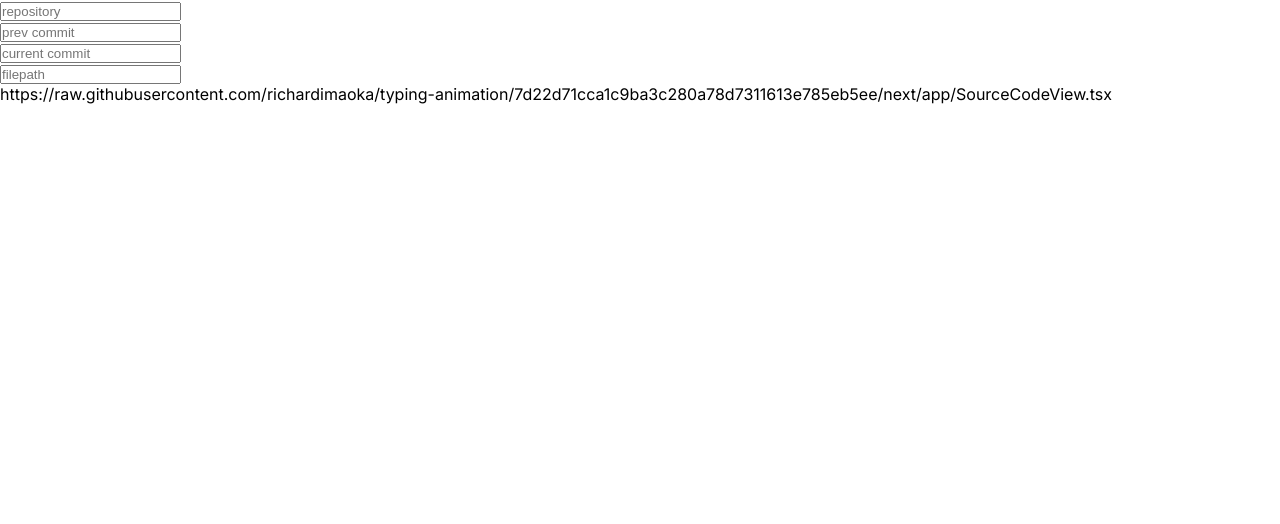
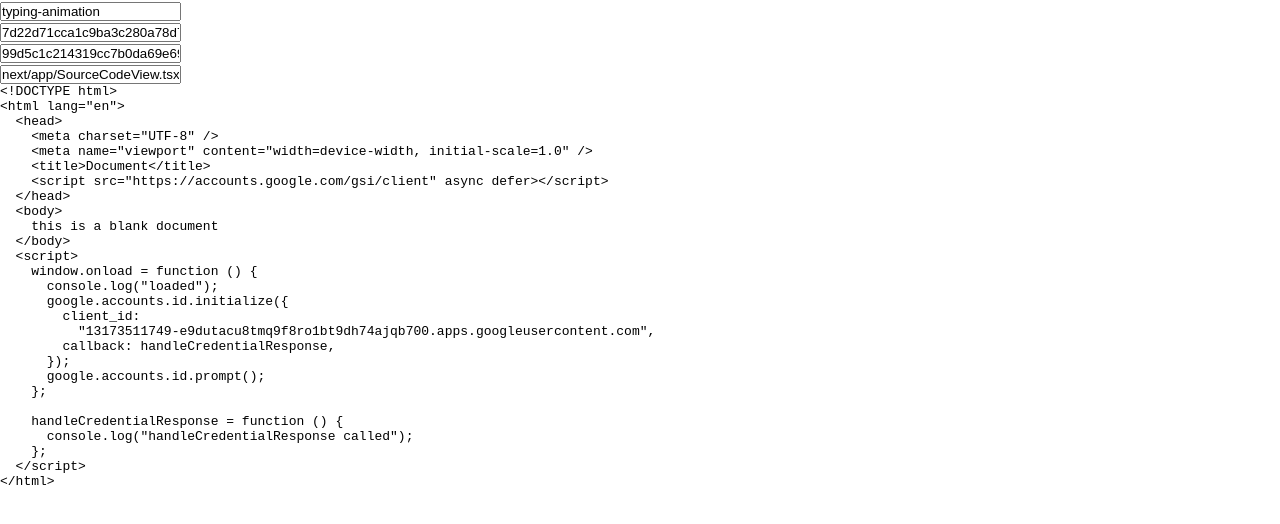
Before and after one commit to richardimaoka/typing-animation, a Next.js app in the folder next/: page / in a window 1280 px wide. Shown: the top 524 px of the page. Built offline with nearby package versions, Linux system fonts and the light colour scheme; no server answers.

Commit message:
in progress

```diff
--- a/next/app/page.tsx
+++ b/next/app/page.tsx
@@ -1,6 +1,6 @@
 "use client";
 
-import { useState } from "react";
+import { useEffect, useState } from "react";
 import { Chunk, SourceCodeView } from "./SourceCodeView";
 
 interface State {
@@ -67,12 +67,24 @@ export default function Home() {
   </script>
 </html>`;
 
+  useEffect(() => {
+    const a = fetch(
+      `https://raw.githubusercontent.com/richardimaoka/${state.repository}/${state.prevCommit}/${state.filepath}`
+    ).then((response) => response.text());
+    const b = fetch(
+      `https://raw.githubusercontent.com/richardimaoka/${state.repository}/${state.currentCommit}/${state.filepath}`
+    ).then((response) => response.text());
+
+    Promise.all([a, b]).then((c) => c);
+  });
+
   return (
     <main>
       <div>
         <input
           type="text"
           placeholder="repository"
+          value={state.repository}
           onChange={(e) =>
             setState({ ...state, repository: e.currentTarget.value })
           }
@@ -82,6 +94,7 @@ export default function Home() {
         <input
           type="text"
           placeholder="prev commit"
+          value={state.prevCommit}
           onChange={(e) =>
             setState({ ...state, prevCommit: e.currentTarget.value })
           }
@@ -91,6 +104,7 @@ export default function Home() {
         <input
           type="text"
           placeholder="current commit"
+          value={state.currentCommit}
           onChange={(e) =>
             setState({ ...state, currentCommit: e.currentTarget.value })
           }
@@ -100,13 +114,13 @@ export default function Home() {
         <input
           type="text"
           placeholder="filepath"
+          value={state.filepath}
           onChange={(e) =>
             setState({ ...state, filepath: e.currentTarget.value })
           }
         />
       </div>
-      <div>{`https://raw.githubusercontent.com/richardimaoka/${state.repository}/${state.prevCommit}/${state.filepath}`}</div>
-      {/* <SourceCodeView sourceCode={sourceCode} chunks={chunks} /> */}
+      {<SourceCodeView sourceCode={sourceCode} chunks={chunks} />}
     </main>
   );
 }
```
